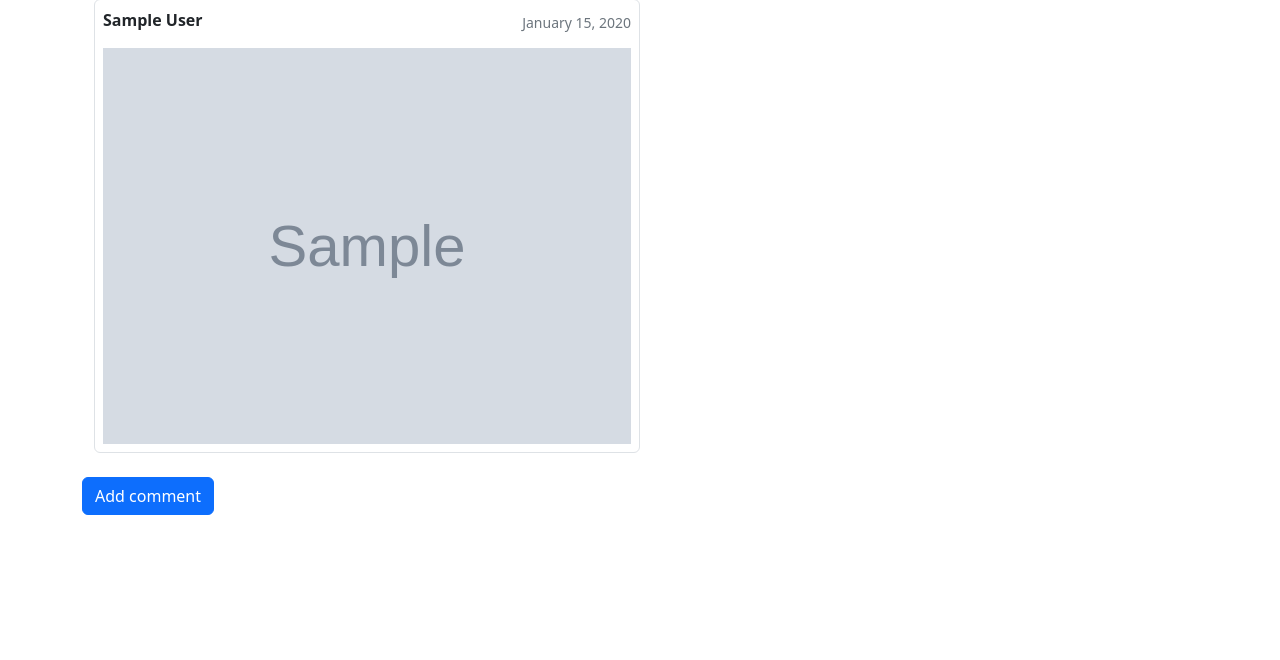
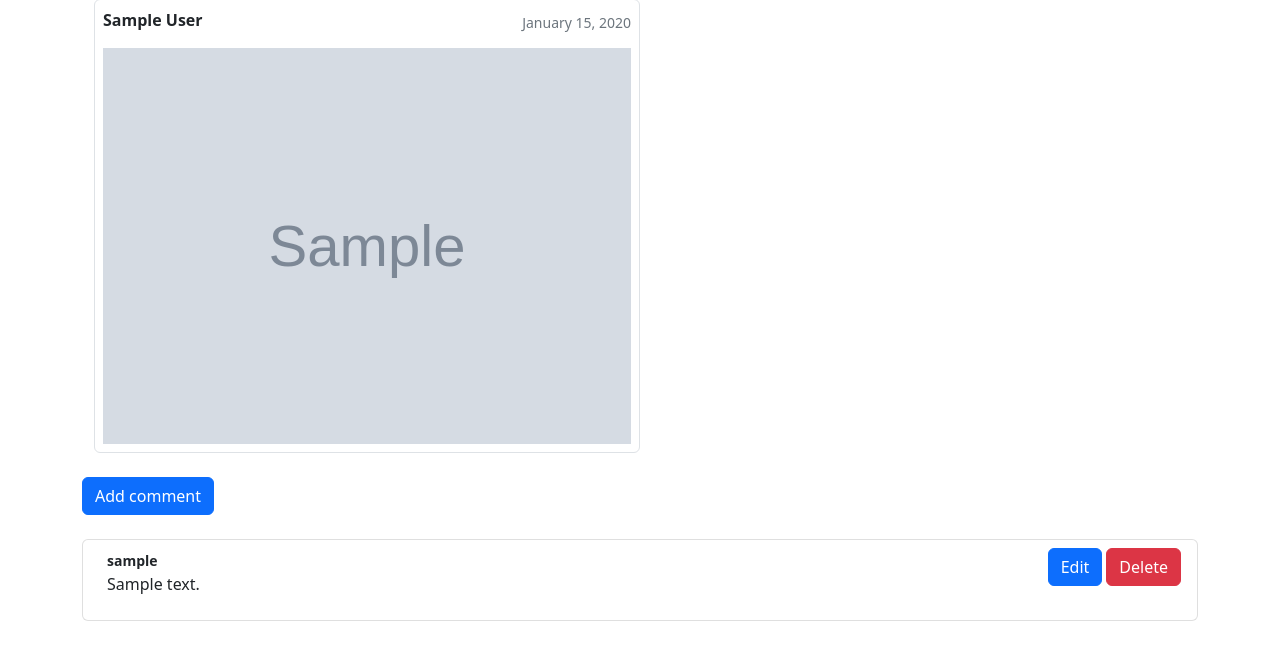
Before and after one commit to pankaj1707k/django-socmedia, a Django app: page /posts/1/ in a window 1280 px wide. Shown: the part 73-733 px from the top of the page. Run offline with Django 4.2, Linux system fonts and the light colour scheme; tables that the repository leaves empty hold one stand-in row (values such as "Sample post"); grey boxes marked "Sample" are stand-in pictures; some libraries are stand-ins or nearby versions.

Commit message:
feat: add comment list on post detail page

```diff
--- a/posts/views.py
+++ b/posts/views.py
@@ -26,7 +26,12 @@ class PostListView(generic.ListView):
 class PostDetailView(generic.DetailView):
     template_name = "posts/post_detail.html"
     model = Post
-    context_object_name = "post"
+
+    def get_context_data(self, **kwargs):
+        context = super().get_context_data(**kwargs)
+        context["posts"] = Post.objects.all()
+        context["comments"] = Comment.objects.all().order_by("-created_on")
+        return context
 
 
 class PostUpdateView(LoginRequiredMixin, UserPassesTestMixin, generic.UpdateView):
--- a/templates/posts/post_detail.html
+++ b/templates/posts/post_detail.html
@@ -25,5 +25,19 @@
     <div class="mt-4">
         <a href="{% url 'comment-add' %}?ppk={{ post.id }}" class="btn btn-primary">Add comment</a>
     </div>
+
+    <!-- Comments -->
+    <ul class="mt-4 list-group">
+        {% for comment in comments %}
+        <li class="list-group-item d-flex justify-content-between align-items-start">
+            <div class="ms-2 me-auto">
+                <small class="fw-bold">{{ comment.author }}</small>
+                <p class="p-0">{{ comment.content }}</p>
+            </div>
+            <a href="#" class="btn btn-primary">Edit</a>
+            <a href="#" class="btn btn-danger ms-1">Delete</a>
+        </li>
+        {% endfor %}
+    </ul>
 </main>
 {% endblock content %}
```
